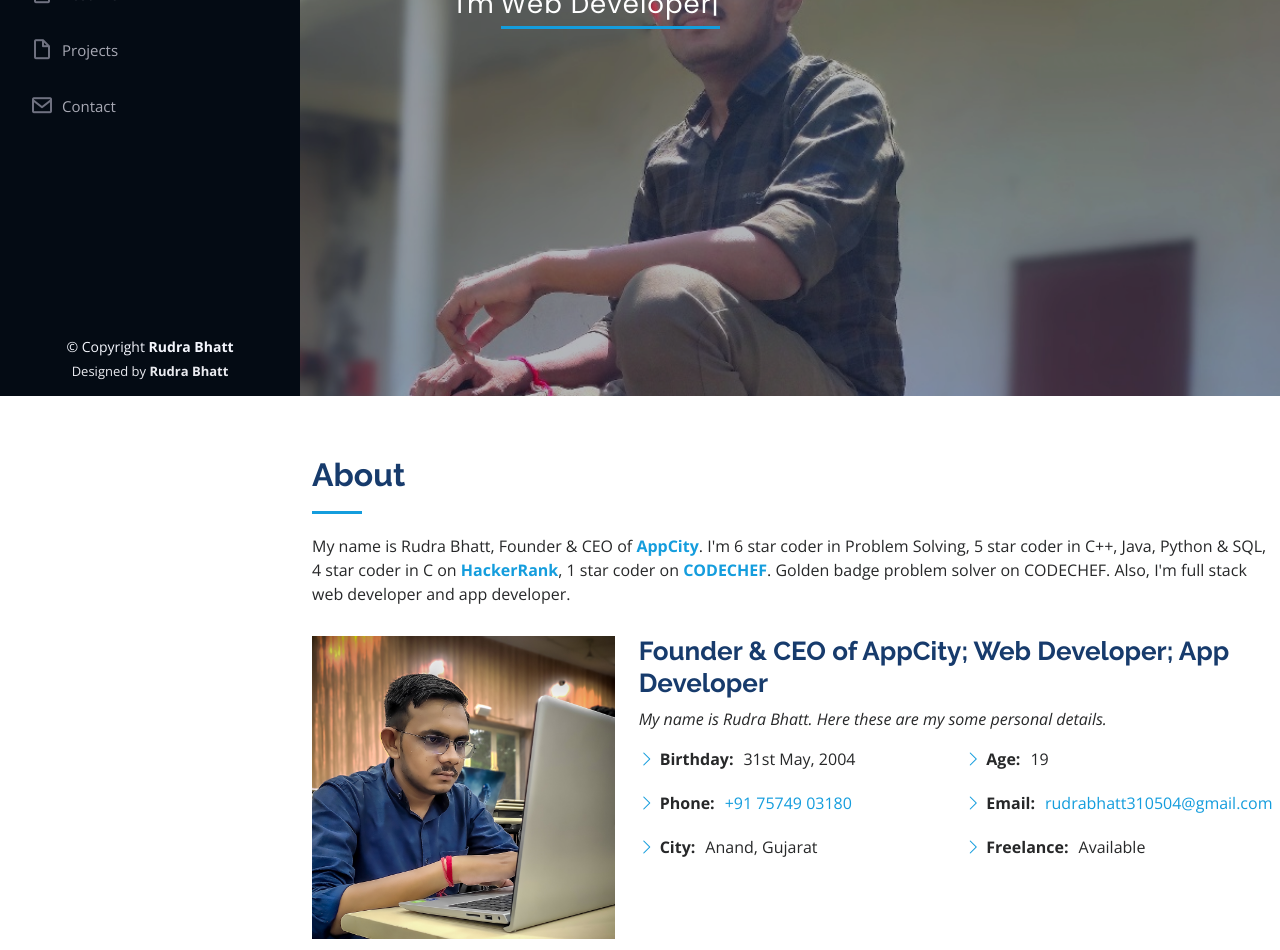
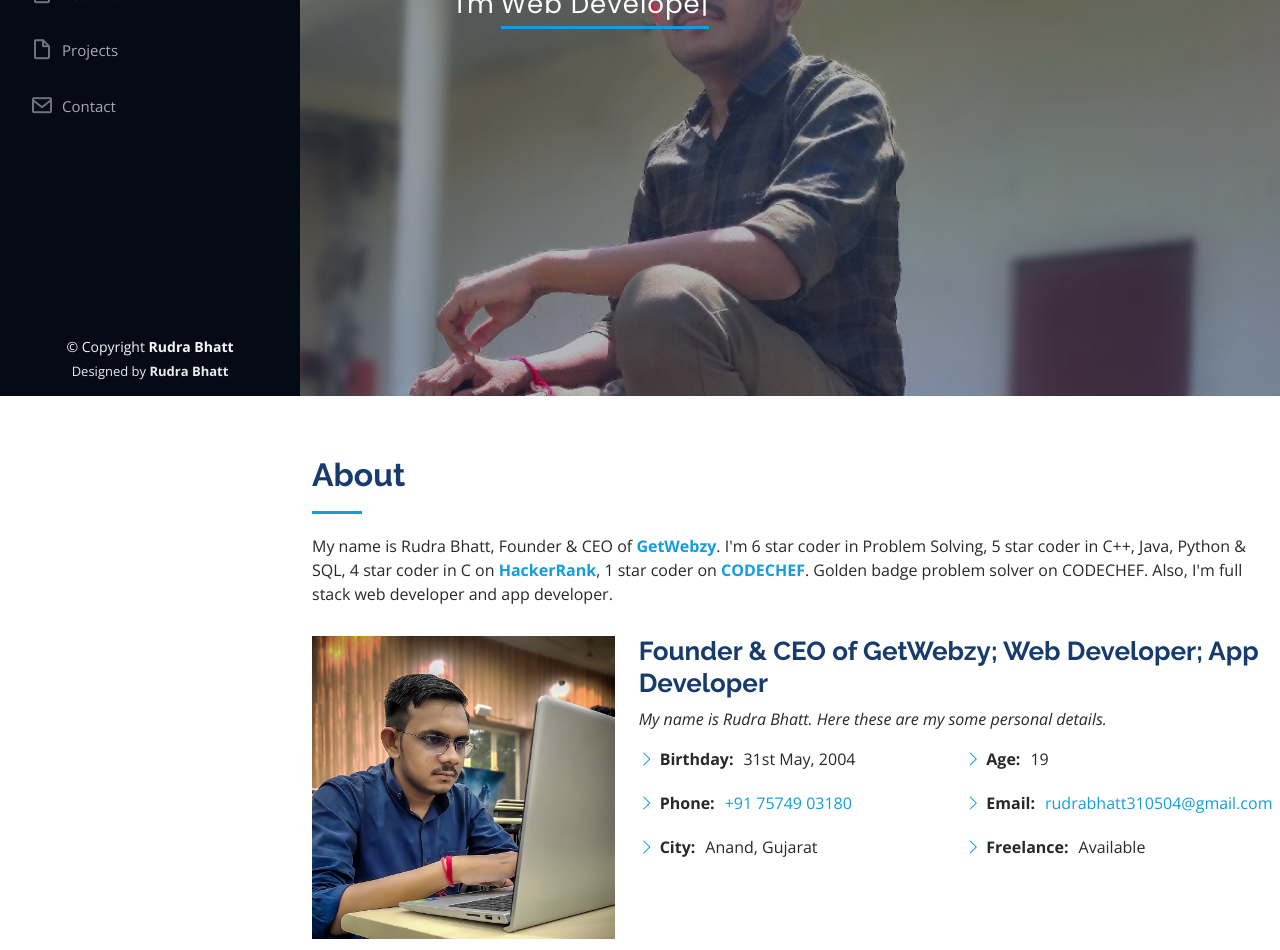
Before and after one commit to rudra3105/Rudra, a plain HTML site: page index.html in a window 1280 px wide. Shown: the part 404-1354 px from the top of the page. Drawn offline with nearby package versions, Linux system fonts and the light colour scheme.

Commit message:
Update index.html

```diff
--- a/index.html
+++ b/index.html
@@ -67,7 +67,7 @@
     <div class="hero-container" data-aos="fade-in">
 
       <h1>Rudra Bhatt</h1>
-      <p>I'm <span class="typed" data-typed-items="Founder & CEO of AppCity, Web Developer, App Developer"></span></p>
+      <p>I'm <span class="typed" data-typed-items="Founder & CEO of GetWebzy, Web Developer, App Developer"></span></p>
     </div>
   </section><!-- End Hero -->
 
@@ -79,7 +79,7 @@
 
         <div class="section-title">
           <h2>About</h2>
-          <p>My name is Rudra Bhatt, Founder & CEO of <a href="https://appcity.co.in/"><strong>AppCity</strong></a>. I'm 6 star coder in Problem Solving, 5 star coder in C++, Java, Python & SQL, 4 star coder in C on <a href="https://www.hackerrank.com/rudrabhatt525" target="_blank"><strong> HackerRank</strong></a>, 1 star coder on <a href="https://www.codechef.com/users/rudra3105" target="_blank"><strong>CODECHEF</strong></a>. Golden badge problem solver on CODECHEF. Also, I'm full stack web developer and app developer. </p>
+          <p>My name is Rudra Bhatt, Founder & CEO of <a href="https://GetWebzy.co.in/"><strong>GetWebzy</strong></a>. I'm 6 star coder in Problem Solving, 5 star coder in C++, Java, Python & SQL, 4 star coder in C on <a href="https://www.hackerrank.com/rudrabhatt525" target="_blank"><strong> HackerRank</strong></a>, 1 star coder on <a href="https://www.codechef.com/users/rudra3105" target="_blank"><strong>CODECHEF</strong></a>. Golden badge problem solver on CODECHEF. Also, I'm full stack web developer and app developer. </p>
 
         </div>
 
@@ -88,7 +88,7 @@
             <img src="assets/img/profile.jpeg" class="img-fluid" alt="">
           </div>
           <div class="col-lg-8 pt-4 pt-lg-0 content" data-aos="fade-left">
-            <h3>Founder & CEO of AppCity; Web Developer; App Developer</h3>
+            <h3>Founder & CEO of GetWebzy; Web Developer; App Developer</h3>
             <p class="fst-italic">
               My name is Rudra Bhatt. Here these are my some personal details.
             </p>
@@ -260,7 +260,7 @@
             <div class="resume-item">
               <h4>CEO & App Developer</h4>
               <h5>Present</h5>
-              <p><em><a href="https://appcity.co.in/">AppCity</a></em></p>
+              <p><em><a href="https://GetWebzy.co.in/">GetWebzy</a></em></p>
 
             </div>
 
@@ -279,7 +279,7 @@
           <h2>Projects</h2>
           <p>Here are my some projects.</p>
           <h5>Project-01</h5>
-          <a href="https://rudra3105.github.io/appcity.com/">AppCity</a>
+          <a href="https://rudra3105.github.io/GetWebzy.com/">GetWebzy</a>
 
           <h5>Project-02</h5>
           <a href="https://rudra3105.github.io/rudra.com/">Portfolio-1</a>
@@ -312,7 +312,7 @@
 
         <div class="section-title">
           <h2>Portfolio</h2>
-          <p>My name is Rudra Bhatt, founder & CEO of <a href="https://appcity.co.in/"><strong>AppCity</strong></a>. I'm 6 star coder in Problem Solving, 5 star coder in C++, Java, Python & SQL, 4 star coder in C on <a href="https://www.hackerrank.com/rudrabhatt525" target="_blank"><strong> HackerRank</strong></a>, 1 star coder on <a href="https://www.codechef.com/users/rudra3105" target="_blank"><strong>CODECHEF</strong></a>. Golden badge problem solver on CODECHEF. Also, I'm full stack web developer and app developer. </p>
+          <p>My name is Rudra Bhatt, founder & CEO of <a href="https://GetWebzy.co.in/"><strong>GetWebzy</strong></a>. I'm 6 star coder in Problem Solving, 5 star coder in C++, Java, Python & SQL, 4 star coder in C on <a href="https://www.hackerrank.com/rudrabhatt525" target="_blank"><strong> HackerRank</strong></a>, 1 star coder on <a href="https://www.codechef.com/users/rudra3105" target="_blank"><strong>CODECHEF</strong></a>. Golden badge problem solver on CODECHEF. Also, I'm full stack web developer and app developer. </p>
         </div>
 
 
```
